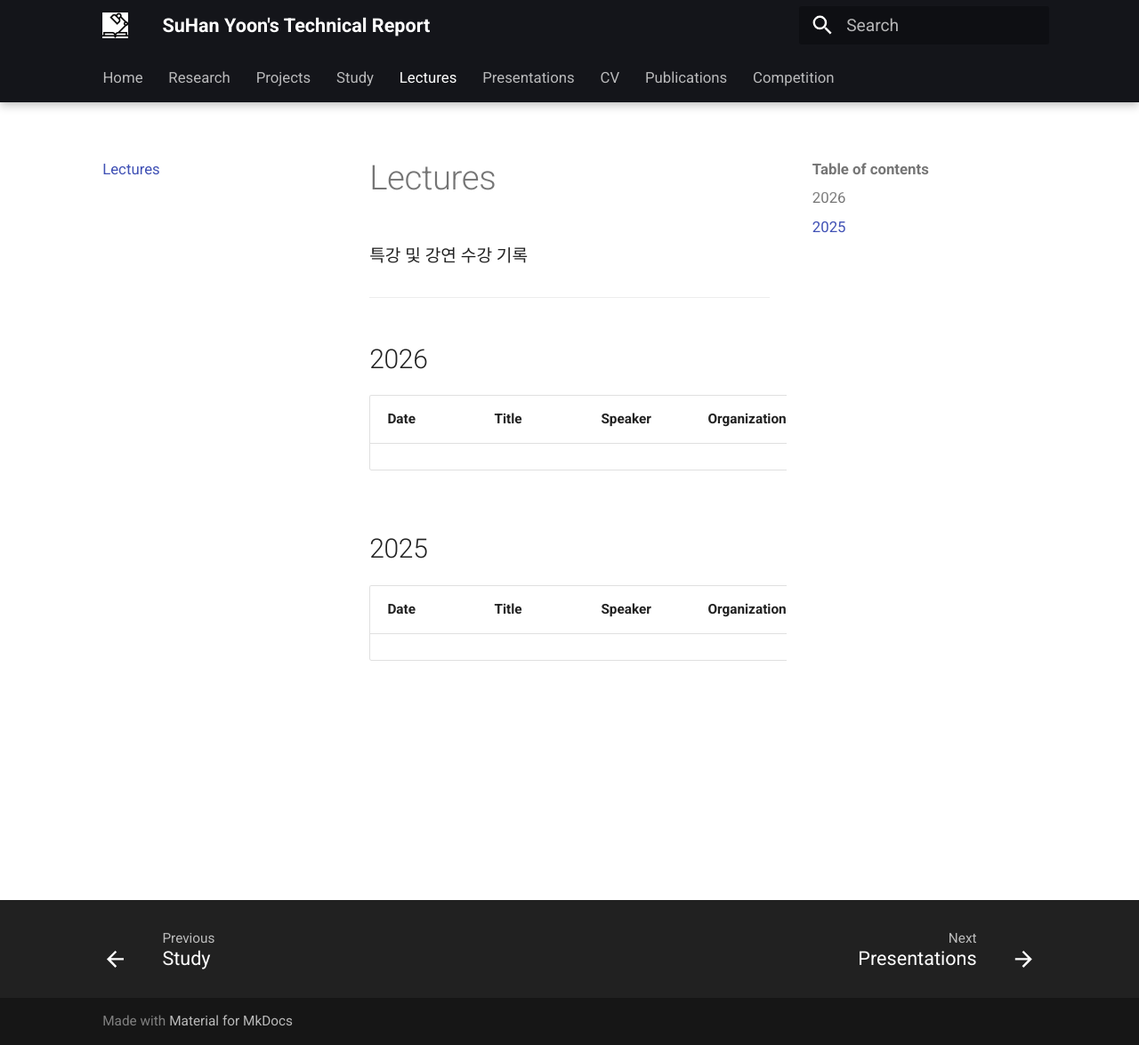
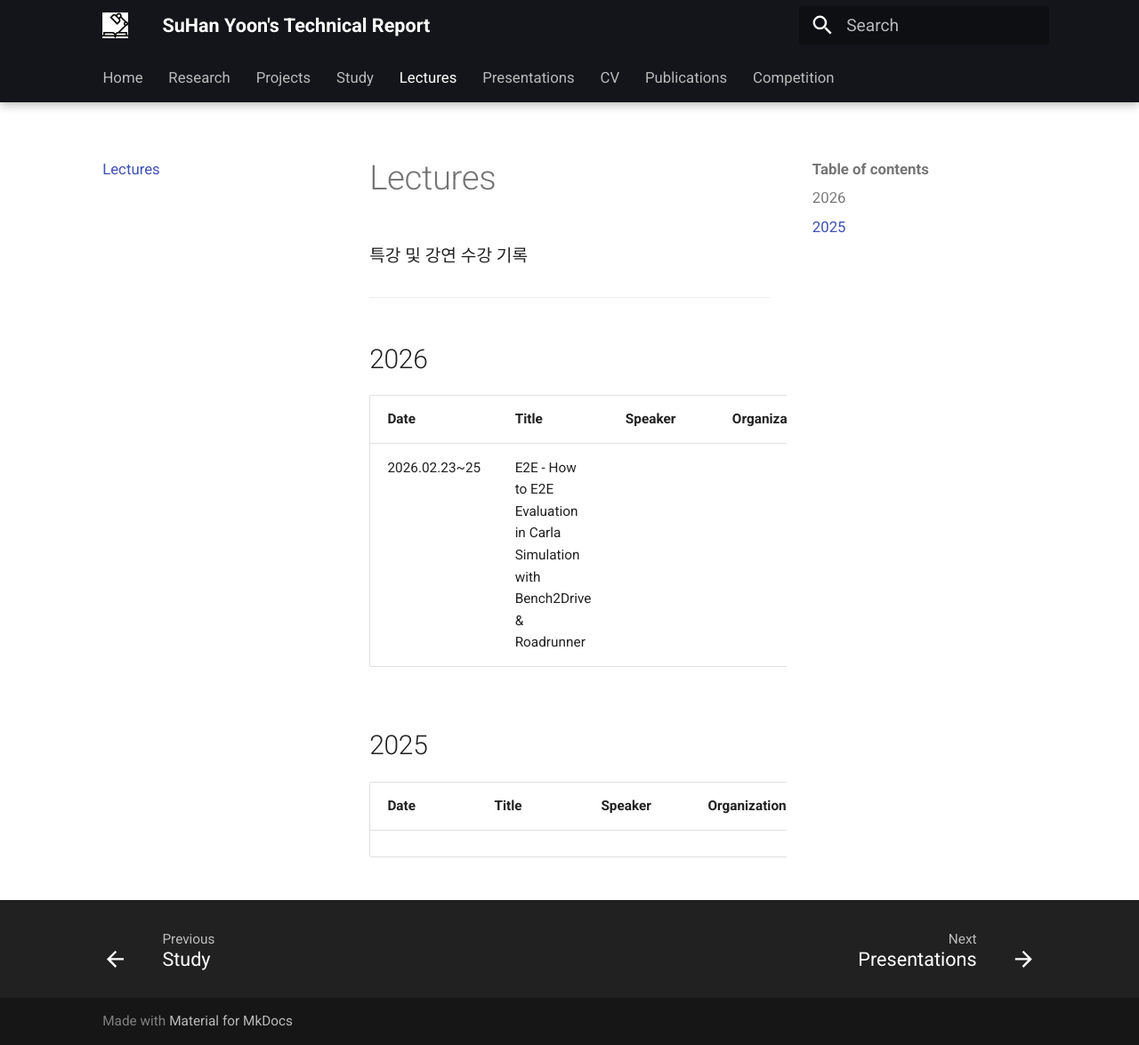
Before and after one commit to YSH-research/YSH-research.github.io, an MkDocs documentation site: the page built from docs/lecture.md, in a window 1280 px wide and 1175 px high. Shown: the whole window at 89% size. Built offline with MkDocs 1.6.1 and Material for MkDocs 9.7.7, drawn with Linux system fonts in a browser that asks for light colours.

Commit message:
Add E2E lecture to Lectures

```diff
--- a/docs/lecture.md
+++ b/docs/lecture.md
@@ -8,7 +8,7 @@
 
 | Date | Title | Speaker | Organization |
 |------|-------|---------|--------------|
-| | | | |
+| 2026.02.23~25 | E2E - How to E2E Evaluation in Carla Simulation with Bench2Drive & Roadrunner | | |
 
 ## 2025
 
```
